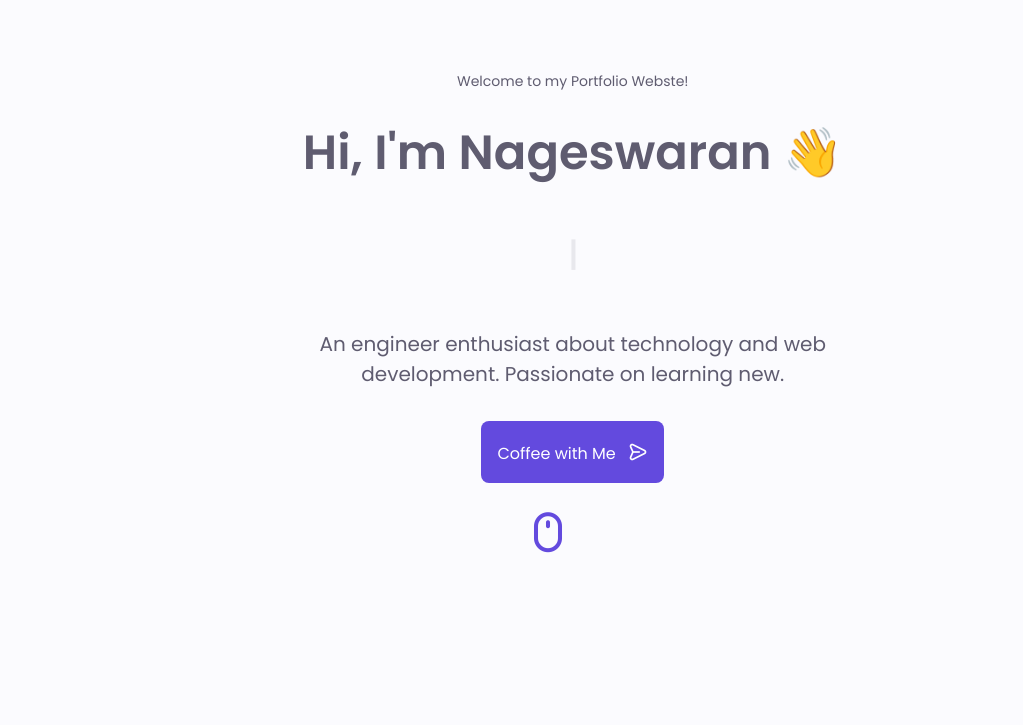
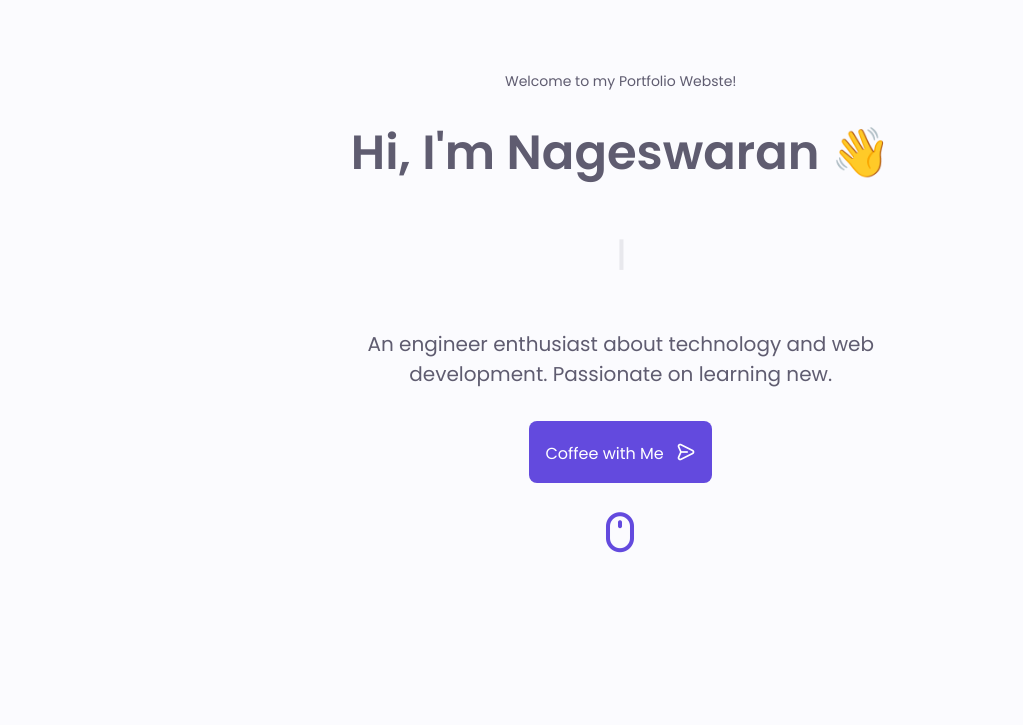
Before and after one commit to Nageswarann/responsive-personal-portfolio, a plain HTML site: page index.html in a window 1280 px wide. Shown: the part 75-800 px from the top of the page, 116-1139 px from the left. Drawn offline with nearby package versions, Linux system fonts and the light colour scheme.

Commit message:
Adjusted Home alignment

```diff
--- a/styles/style.css
+++ b/styles/style.css
@@ -394,7 +394,7 @@ img {
     width: 600px;
     align-content: center;
     text-align: center;
-    transform: translateX(-4rem);
+    transform: translateX(-1rem);
 }
 
 .home__welcome{
@@ -1476,7 +1476,7 @@ img {
     }
 
     .home__scroll-button{
-        margin-left: 3rem;
+        margin-left: 12rem;
     }
 
     .about{
```
